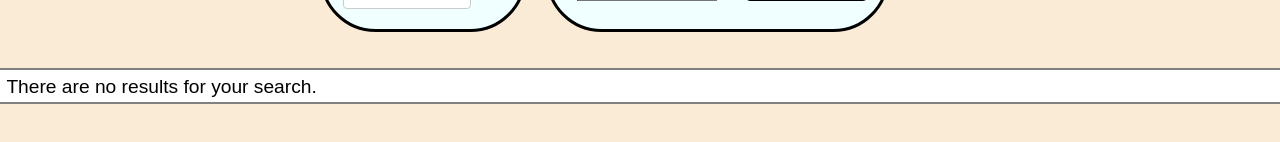
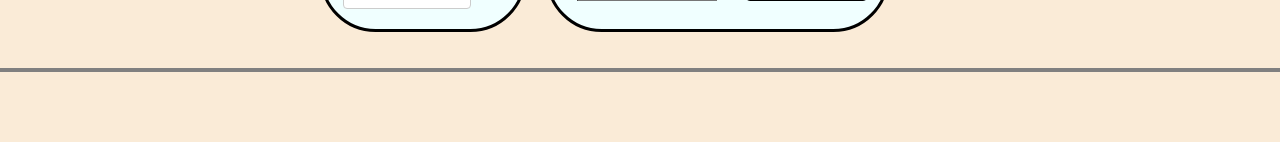
Before and after one commit to chidrome/recipes-client-side, a React (Create React App) app: page / in a window 1280 px wide. Shown: the part 646-788 px from the top of the page. Built offline with nearby package versions, Linux system fonts and the light colour scheme; the HTML template or start-up script is replaced by a standard one; a web font is replaced by a local one.

Commit message:
changed message if no resuts

```diff
--- a/src/components/MiniResults.js
+++ b/src/components/MiniResults.js
@@ -22,7 +22,7 @@ export default class MiniResults extends Component {
 
         <div className='miniResult'>
           {FiveResults}
-          {this.state.results ? (<Link to="/allResults">See All Results</Link>) : <p>There are no results for your search.</p>}
+          {this.state.results ? (<Link to="/allResults">See All Results</Link>) : ''}
         </div>
 
     )
```
